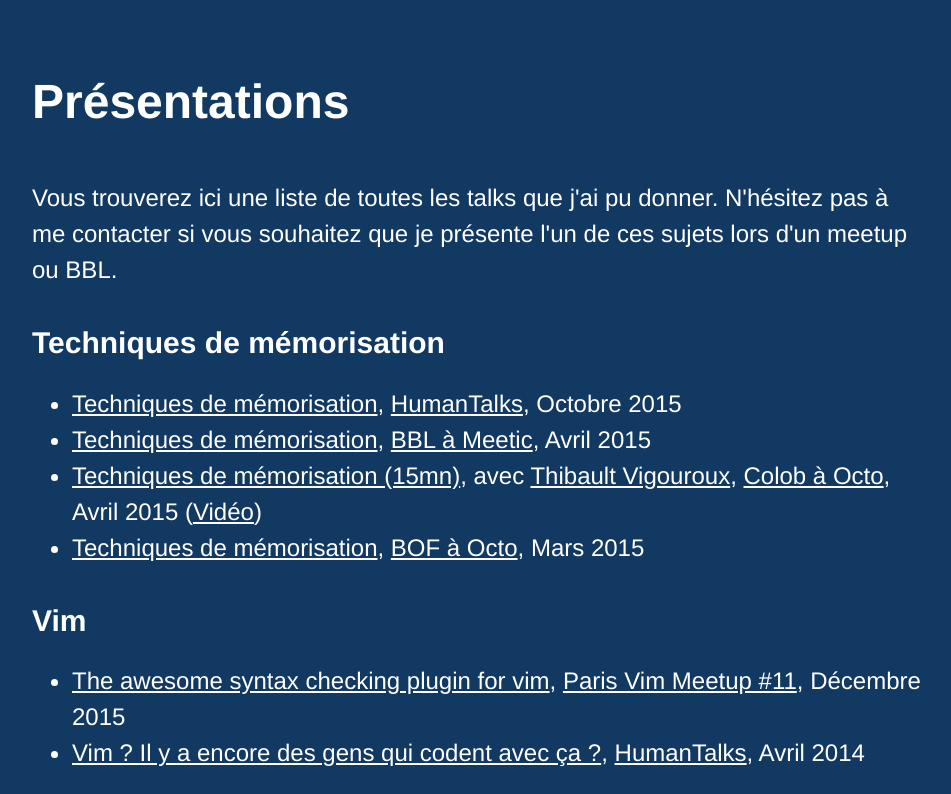
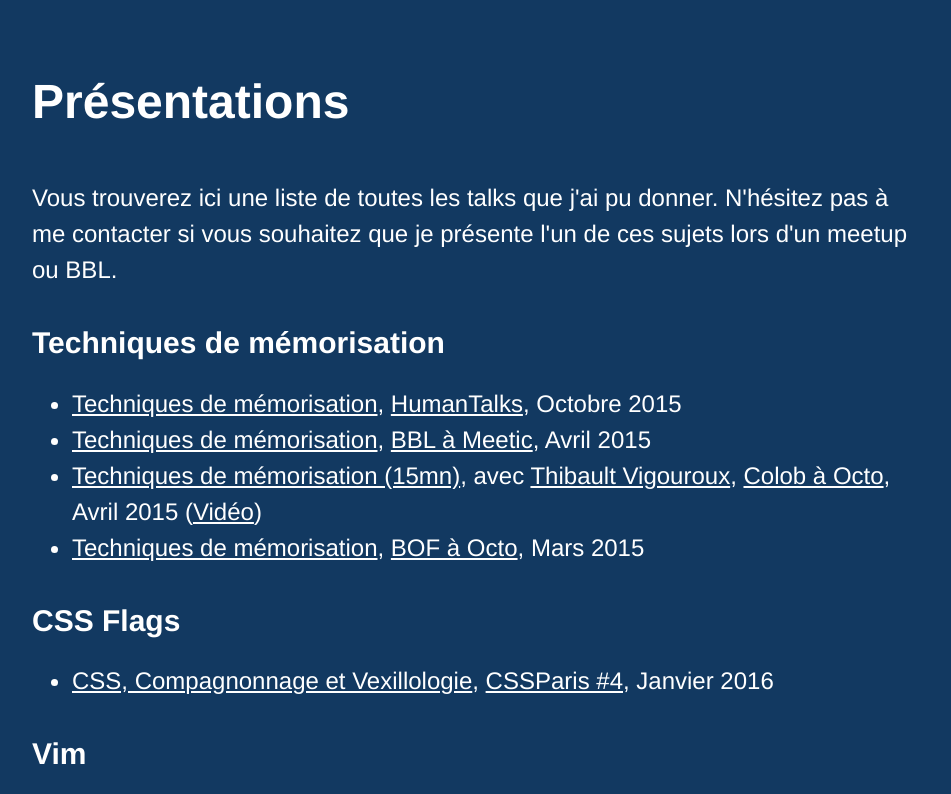
Before and after one commit to pixelastic/talks.pixelastic.com, a plain HTML site: page index.html in a window 1280 px wide. Shown: the top 794 px of the page, without its empty margins (160-1111 px from the left). Drawn offline with Linux system fonts and the light colour scheme.

Commit message:
Adding CSS Flags

```diff
--- a/index.html
+++ b/index.html
@@ -42,6 +42,15 @@
       <a href="http://talks.pixelastic.com/memory-octo/#/">Techniques de mémorisation</a>,
       <a href="http://www.octo.com/">BOF à Octo</a>,
       Mars 2015
+    </li>
+  </ul>
+
+  <h3>CSS Flags</h3>
+  <ul>
+    <li>
+      <a href="http://talks.pixelastic.com/css-flags-paris/">CSS, Compagnonnage et Vexillologie</a>,
+      <a href="http://www.meetup.com/fr-FR/CSS-Paris/events/228200696/">CSSParis #4</a>,
+      Janvier 2016
     </li>
   </ul>
 
```
